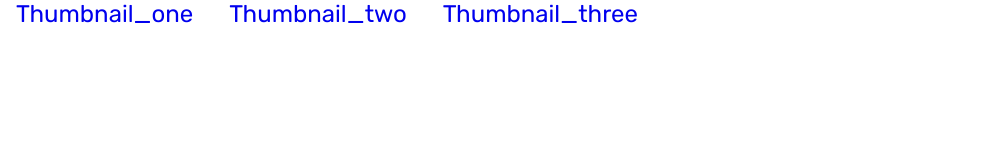
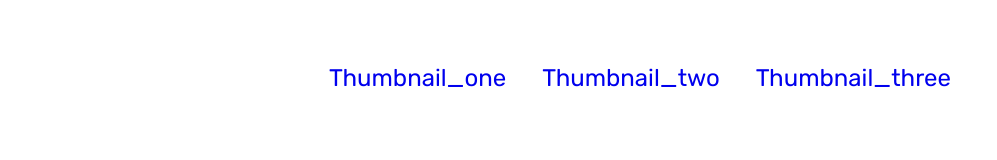
Before and after one commit to Digambar1411/Thumbnail-screens, a plain HTML site: page index.html in a window 1280 px wide. Shown: the whole page, without its empty margins (0-997 px from the left). Drawn offline with Linux system fonts and the light colour scheme.

Commit message:
feat : added target to links

```diff
--- a/index.css
+++ b/index.css
@@ -11,3 +11,8 @@ a{
     font-family: 'Rubik', sans-serif;
 
 }
+
+.links{
+    text-align: center;
+    margin:4rem auto;
+}
--- a/index.html
+++ b/index.html
@@ -10,9 +10,11 @@
 </head>
 <body>
 
-   <a href="thumbnail_one.html">Thumbnail_one</a>
-   <a href="thumbnail_two.html">Thumbnail_two</a>
-   <a href="thumbnail_three.html">Thumbnail_three</a>
+    <div class="links">
+        <a href="thumbnail_one.html" target="_blank">Thumbnail_one</a>
+        <a href="thumbnail_two.html" target="_blank">Thumbnail_two</a>
+        <a href="thumbnail_three.html"target="_blank">Thumbnail_three</a>
+    </div>
 
 </body>
 </html>
```
